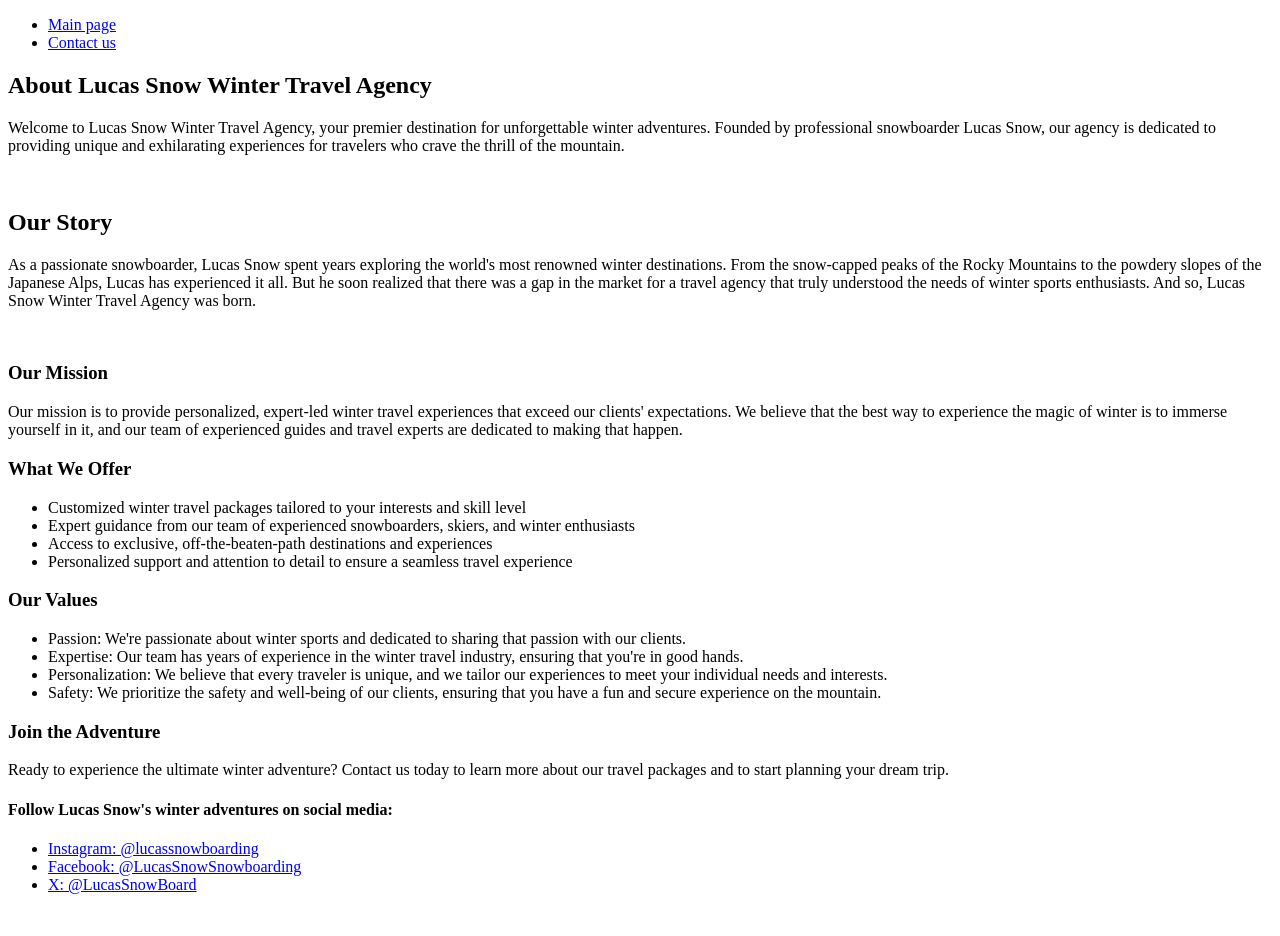
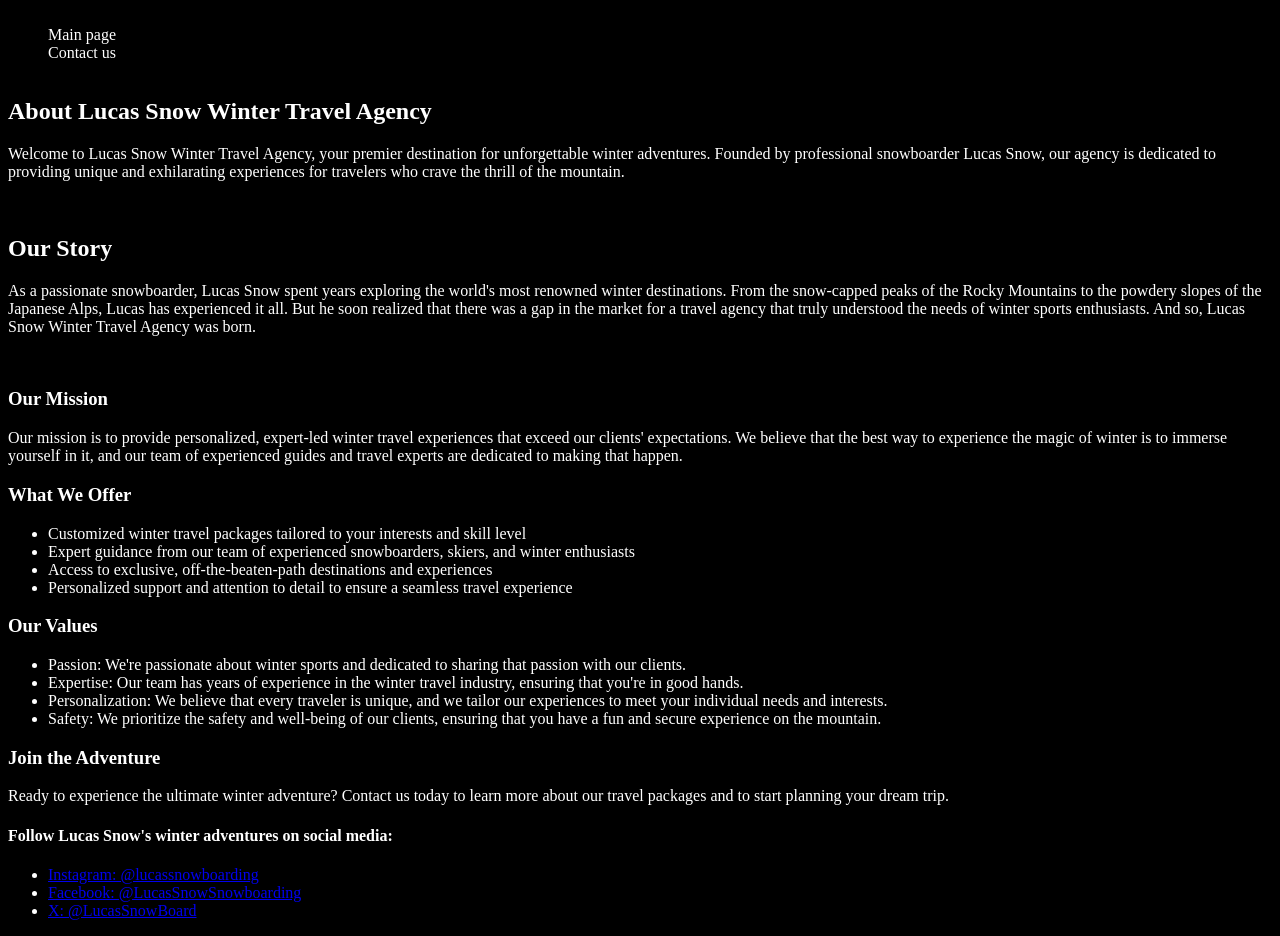
Before and after one commit to 2labor/WebDev_Project_Burunduchki, a plain HTML site: page about.html in a window 1280 px wide. Before the commit the page ends 910 px from the top, so only its background shows below. Drawn offline with Linux system fonts and the light colour scheme.

Commit message:
starting styles commit #4

```diff
--- a/Css/aboutStyle.css
+++ b/Css/aboutStyle.css
@@ -0,0 +1,25 @@
+body {
+  background-color: black;
+  color: white;
+}
+
+.header {
+  display: flex;
+  justify-content: space-between;
+  align-items: center;
+  margin-top: 10px;
+}
+
+.header-link {
+  color: white;
+  text-decoration: none;
+}
+
+.header-list {
+  list-style: none;
+  align-items: center;
+}
+
+.header-item {
+  align-items: center;
+}
--- a/about.html
+++ b/about.html
@@ -11,14 +11,14 @@
 
 <body>
 
-  <header>
-    <nav class="header__navigation">
-      <ul class="header__list">
-        <li class="header__item">
-          <a href="index.html" class="header__link">Main page</a>
+  <header class="header">
+    <nav class="header-navigation">
+      <ul class="header-list">
+        <li class="header-item">
+          <a href="index.html" class="header-link">Main page</a>
         </li>
-        <li class="header__item">
-          <a href="contact.html" class="header__link">Contact us</a>
+        <li class="header-item">
+          <a href="contact.html" class="header-link">Contact us</a>
         </li>
       </ul>
     </nav>
```
